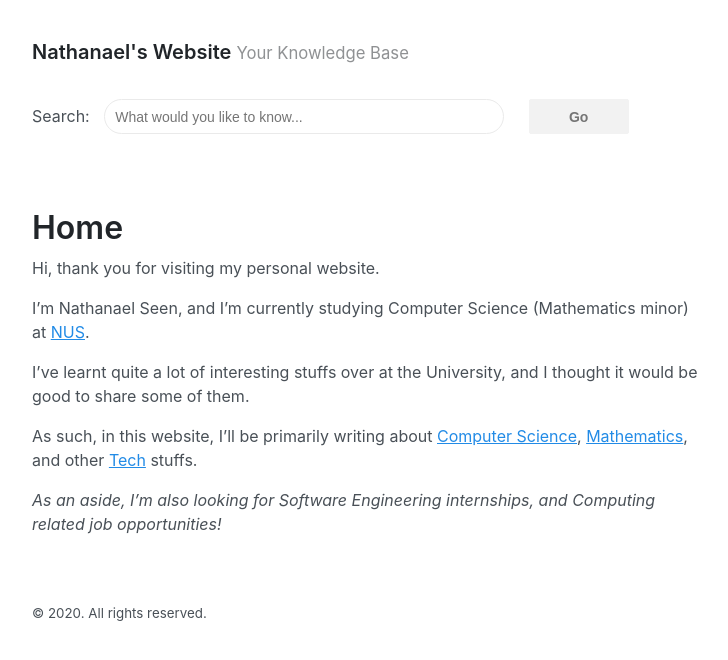
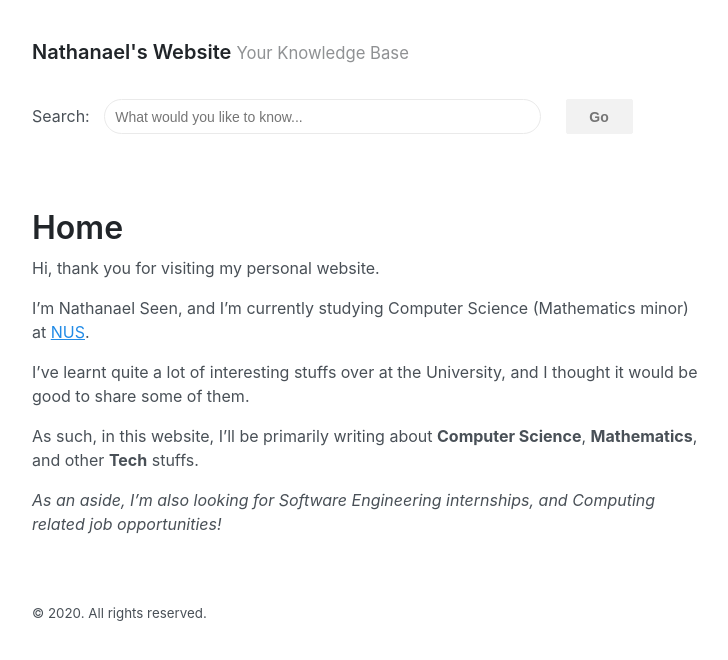
Before and after one commit to nathanaelseen/nathanaelseen.github.io, a Jekyll site: the page built from index.md, in a window 1280 px wide. Shown: the top 660 px of the page, without its empty margins (272-1000 px from the left). Built offline with Jekyll 4.4.1, drawn with Linux system fonts in a browser that asks for light colours.

Commit message:
Set relative width for search bar

```diff
--- a/_includes/head.html
+++ b/_includes/head.html
@@ -27,7 +27,7 @@
             padding: 10px;
             margin: 10px;
             height: 35px;
-            width: 400px;
+            width: 65%;
             border:1px solid #eaeaea;
             font-size: 14px;
             outline:none;
@@ -49,7 +49,7 @@
             cursor: default;
             font-size: 14px;
             font-weight: bold;
-            width: 100px;
+            width: 10%;
             padding: 0 16px;
             height:35px;
         }
--- a/index.md
+++ b/index.md
@@ -10,7 +10,7 @@ I'm Nathanael Seen, and I'm currently studying Computer Science (Mathematics min
 I've learnt quite a lot of interesting stuffs over at the University, and I thought it would be good to share some of
 them.
 
-As such, in this website, I'll be primarily writing about [Computer Science](/compsci), [Mathematics](/math), and other
-[Tech](/tech) stuffs.
+As such, in this website, I'll be primarily writing about **Computer Science**, **Mathematics**, and other
+**Tech** stuffs.
 
 _As an aside, I'm also looking for Software Engineering internships, and Computing related job opportunities!_
```
